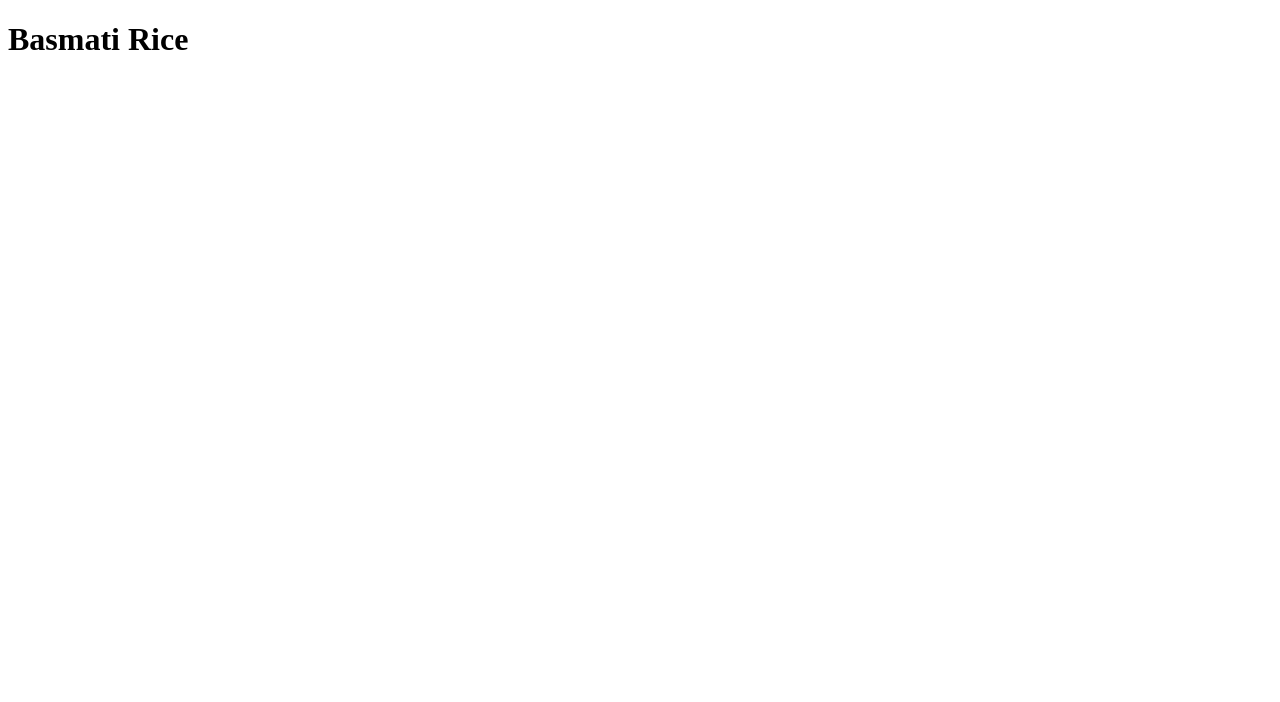
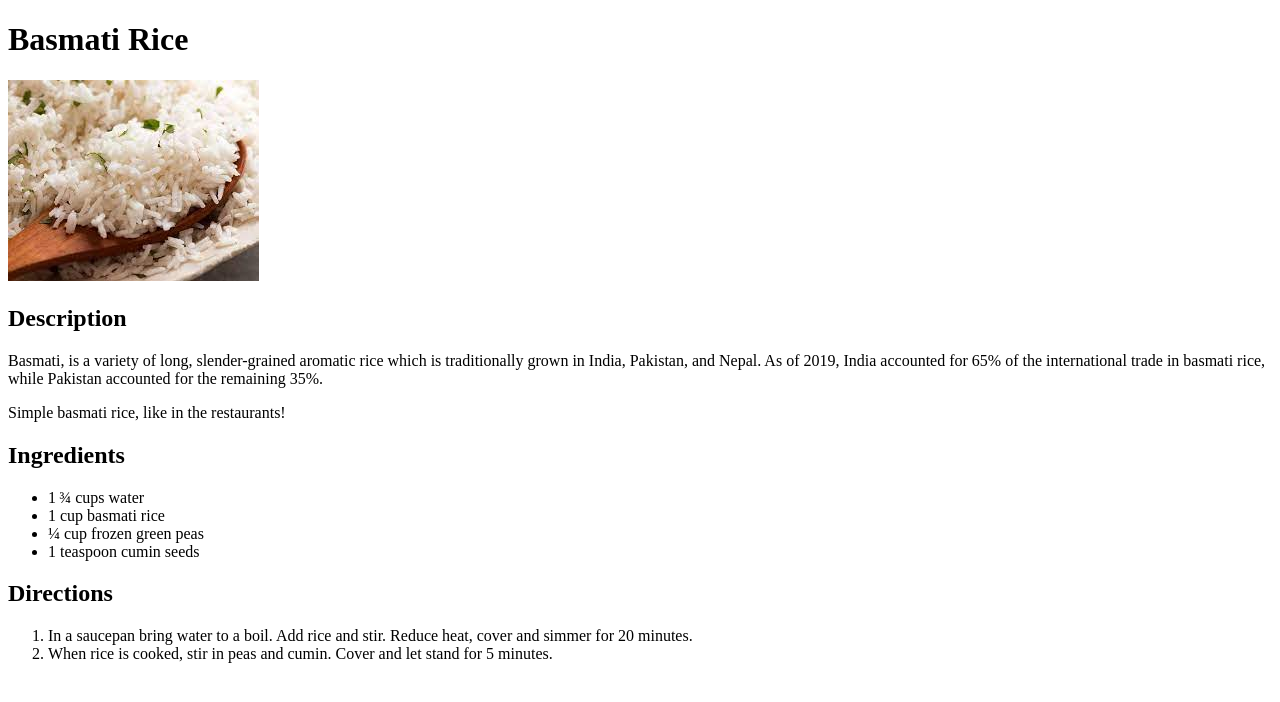
Before and after one commit to SanjayaM4/odin-recipes, a plain HTML site: page recipes/basmati-rice.html in a window 1280 px wide. Drawn offline with Linux system fonts and the light colour scheme.

Commit message:
Add details to basmati rice page

```diff
--- a/recipes/basmati-rice.html
+++ b/recipes/basmati-rice.html
@@ -6,5 +6,21 @@
     </head>
     <body>
         <h1>Basmati Rice</h1>
+        <img src="../images/basmati-rice.jpg" alt="Basmati Rice">
+        <h2>Description</h2>
+        <p>Basmati, is a variety of long, slender-grained aromatic rice which is traditionally grown in India, Pakistan, and Nepal. As of 2019, India accounted for 65% of the international trade in basmati rice, while Pakistan accounted for the remaining 35%.</p>
+        <p>Simple basmati rice, like in the restaurants!</p>
+        <h2>Ingredients</h2>
+        <ul>
+            <li>1 ¾ cups water</li>
+            <li>1 cup basmati rice</li>
+            <li>¼ cup frozen green peas</li>
+            <li>1 teaspoon cumin seeds</li>
+        </ul>
+        <h2>Directions</h2>
+        <ol>
+            <li>In a saucepan bring water to a boil. Add rice and stir. Reduce heat, cover and simmer for 20 minutes.</li>
+            <li>When rice is cooked, stir in peas and cumin. Cover and let stand for 5 minutes.</li>
+        </ol>
     </body>
 </html>
```
Also changed, not shown: images/basmati-rice.jpg (added), 1 other file.
